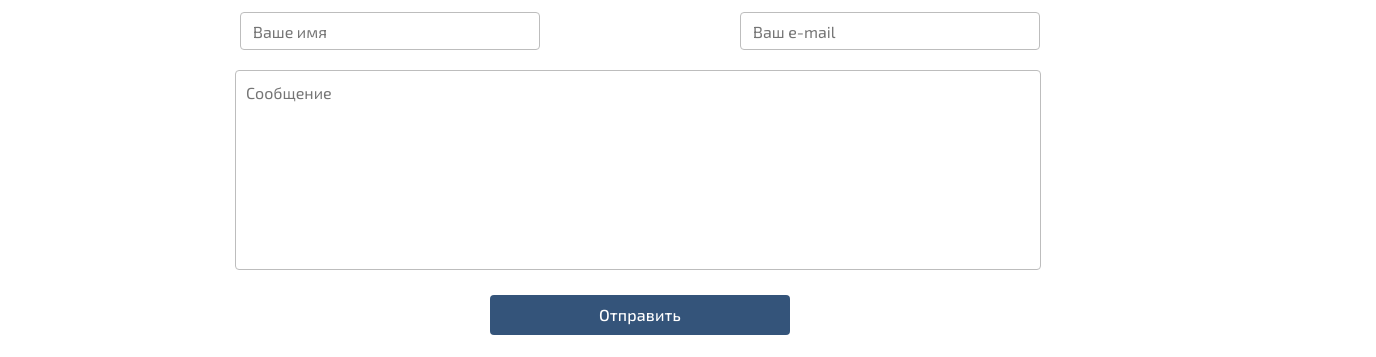
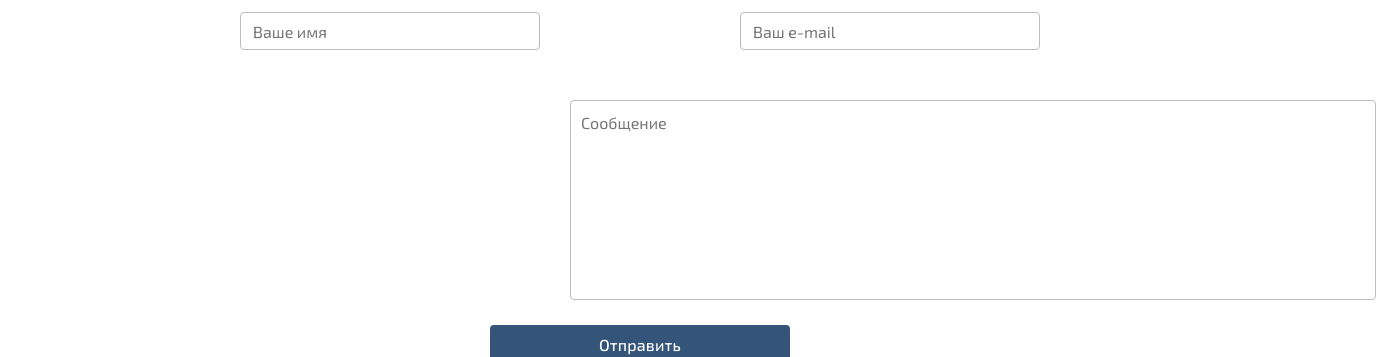
Before and after one commit to aalout/https---github.com-aalout-portfolio2.0, a React (Create React App) app: page / in a window 1280 px wide. Shown: the part 3947-4304 px from the top of the page, 1376 px wide, since content can reach past the window. Built offline with nearby package versions, Linux system fonts and the light colour scheme.

Commit message:
adaptive fixes

```diff
--- a/src/components/main/Main.js
+++ b/src/components/main/Main.js
@@ -85,8 +85,10 @@ const Main = () => {
                     <li  className="textform">
                         <input className="text-field" type="text" name="email" placeholder="Ваш e-mail" size="18"/>
                     </li>
+                    <li className="textform">
+                        <textarea className="text-field2" placeholder="Сообщение" name="messageText"></textarea>
+                    </li>
                 </ul>
-                <textarea className="text-field2" placeholder="Сообщение" rows="20" name="comment[text]" cols="40" autocomplete="off"></textarea>
                 <a href="#myworks" className="buttn_obomne1">Отправить</a>
             </div>
         </main>
```
